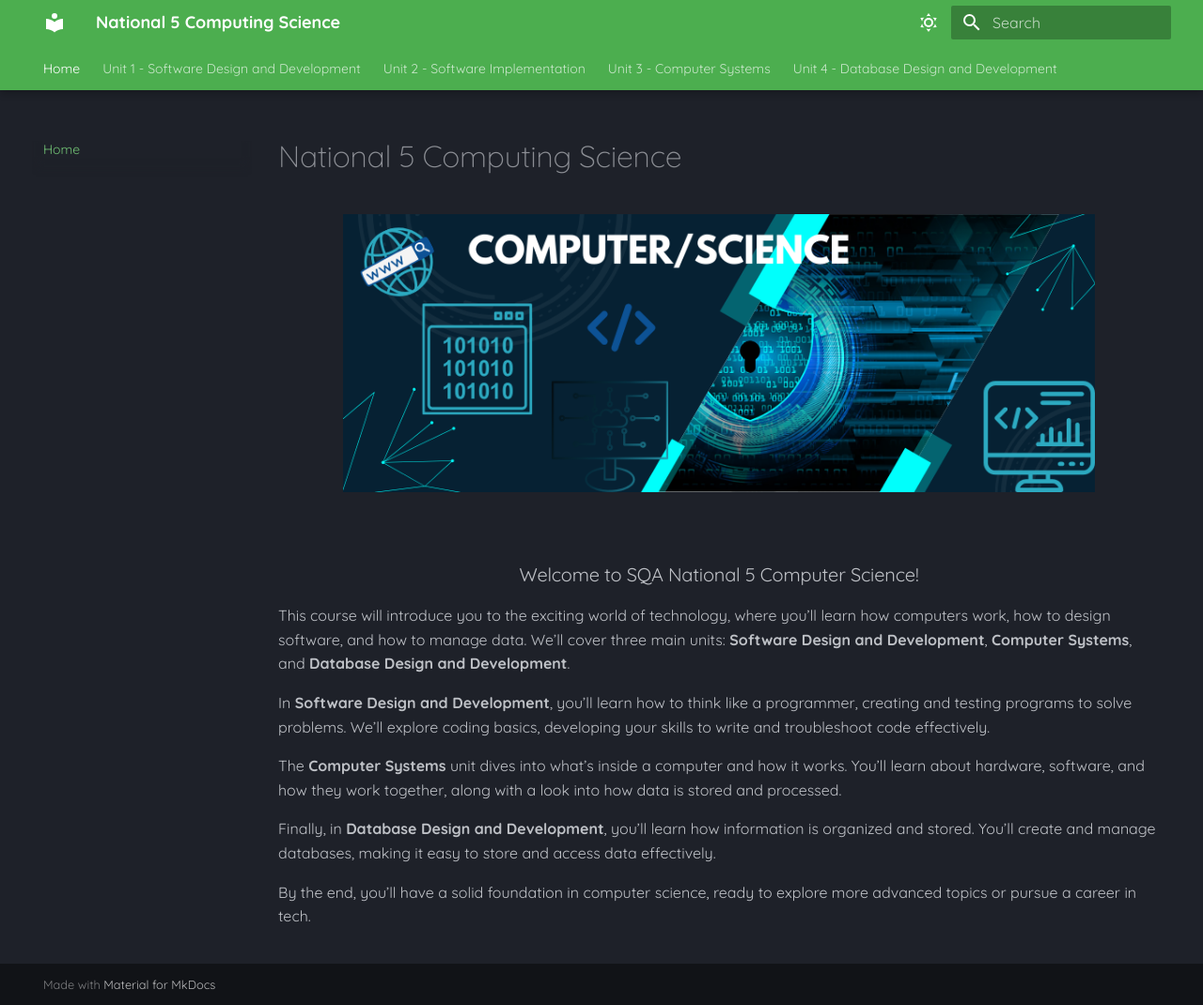
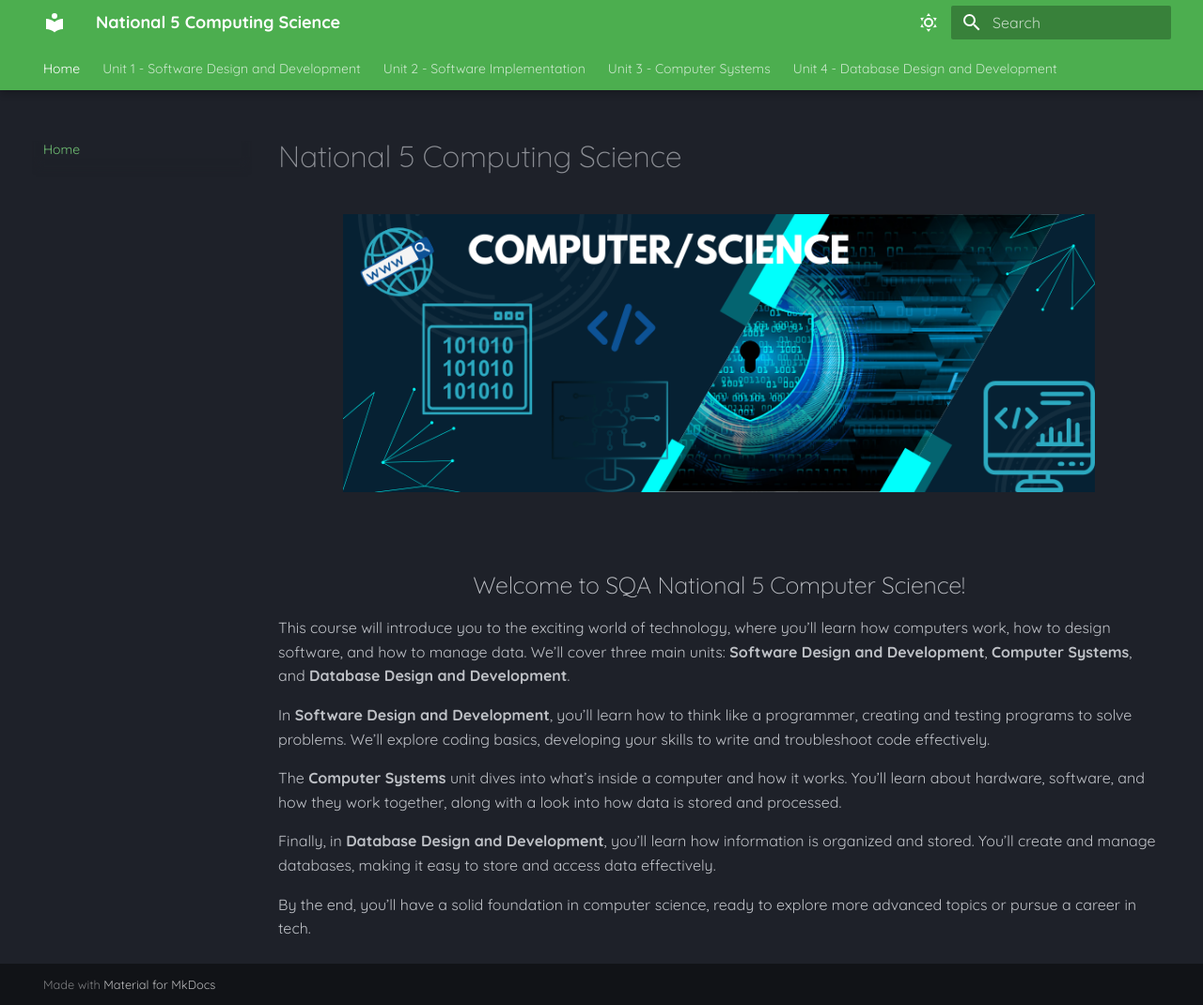
Before and after one commit to Mr-Wood-CS/National-5-Computing-Science-Markdown-Files, an MkDocs documentation site: the page built from docs/index.md, in a window 1280 px wide and 1070 px high. Shown: the whole window at 94% size. Built offline with MkDocs 1.6.1 and Material for MkDocs 9.7.7, drawn with Linux system fonts in a browser that asks for light colours.

Commit message:
Update index.md

```diff
--- a/docs/index.md
+++ b/docs/index.md
@@ -5,7 +5,7 @@
   <figcaption></figcaption>
 </figure>
 
-<h3 style="text-align:center;">Welcome to SQA National 5 Computer Science!</h3>
+<h2 style="text-align:center;">Welcome to SQA National 5 Computer Science!</h2>
 
 
 This course will introduce you to the exciting world of technology, where you’ll learn how computers work, how to design software, and how to manage data. We’ll cover three main units: **Software Design and Development**, **Computer Systems**, and **Database Design and Development**.
```
